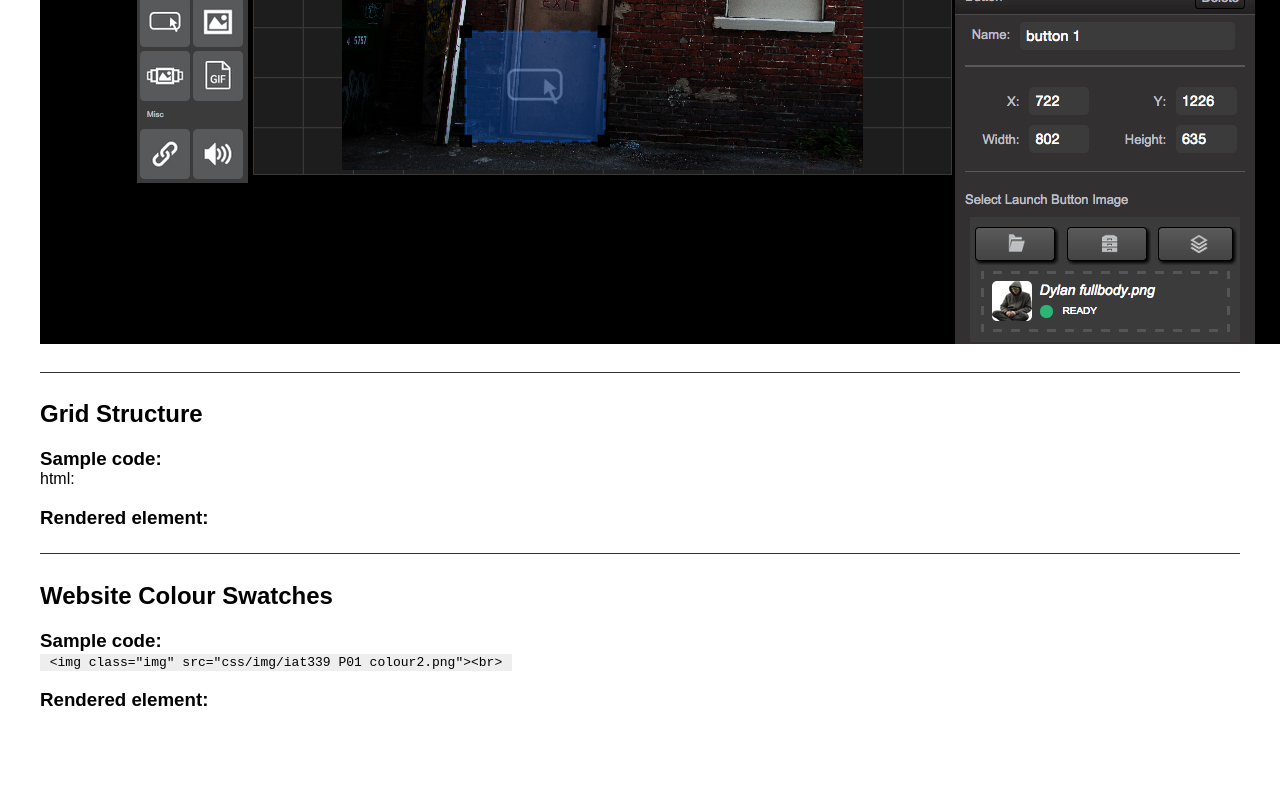
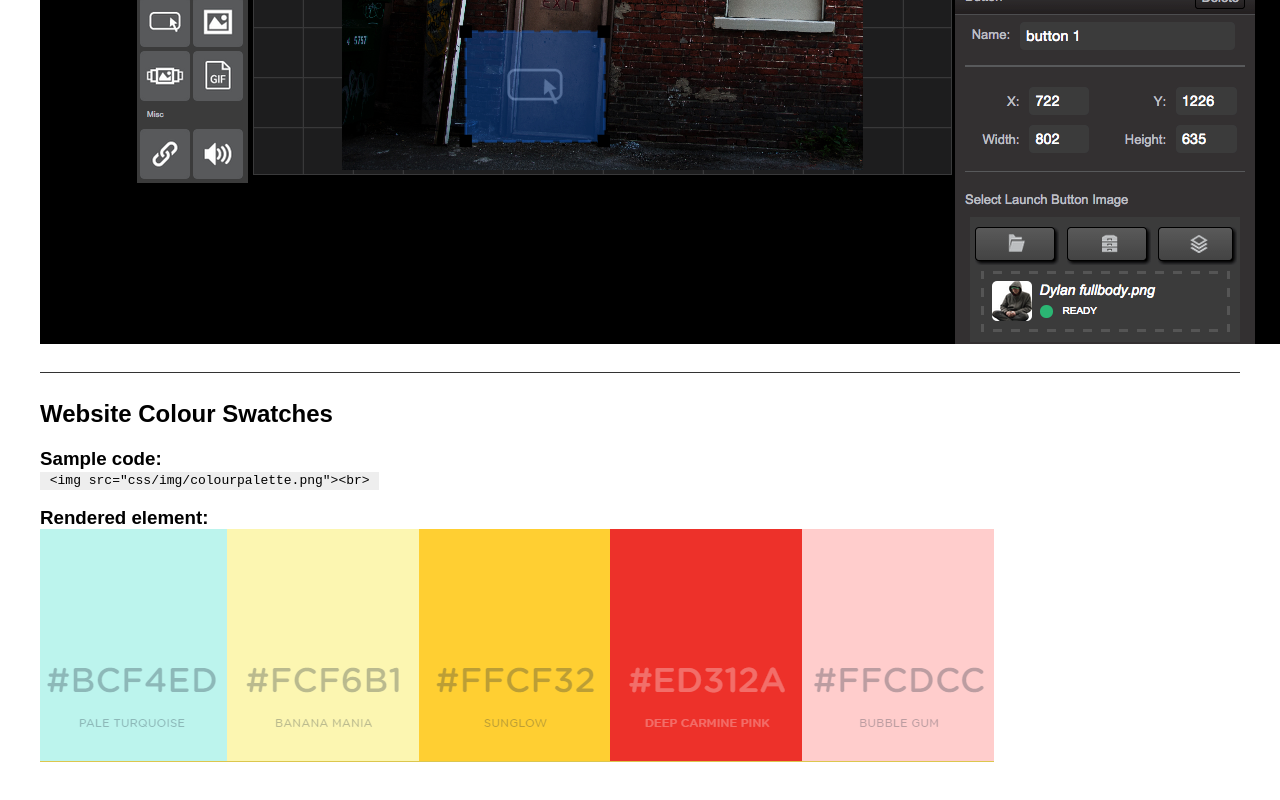
Before and after one commit to r4redemption/IAT-339-P03, a plain HTML site: page Template.html in a window 1280 px wide. Shown: the part 3751-4551 px from the top of the page. Before the commit the page ends 4526 px from the top, so only its background shows below. Drawn offline with Linux system fonts and the light colour scheme.

Commit message:
adding colour palette
and other small changes

```diff
--- a/Template.html
+++ b/Template.html
@@ -233,27 +233,27 @@
         <img src="css/img/sc-daqri.png">
       </section>
 
-      <section>
+      <!-- <section>
         <h2>Grid Structure</h2>
         <h3>Sample code:</h3>
         <p>html:</p>
-        <!-- <code>
+        <code>
 
-        </code> -->
+        </code>
 
         <h3>Rendered element:</h3>
 
-      </section>
+      </section> -->
 
       <section>
         <h2>Website Colour Swatches</h2>
         <h3>Sample code:</h3>
         <code>
-          &lt;img class="img" src="css/img/iat339 P01 colour2.png"&gt;&lt;br&gt; <br>
+          &lt;img src="css/img/colourpalette.png"&gt;&lt;br&gt; <br>
         </code>
 
         <h3>Rendered element:</h3>
-
+        <img src="css/img/colourpalette.png">
       </section>
 
     </section>
```
Also changed, not shown: css/img/colourpalette.png (added).
